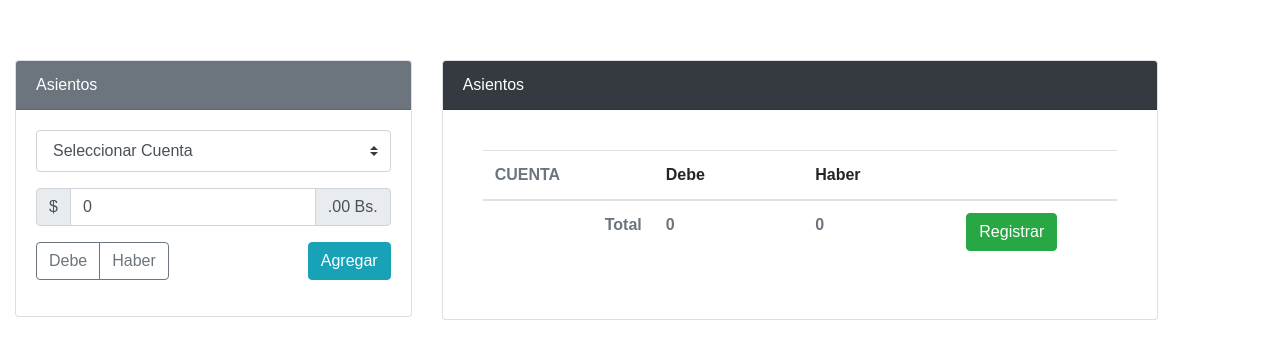
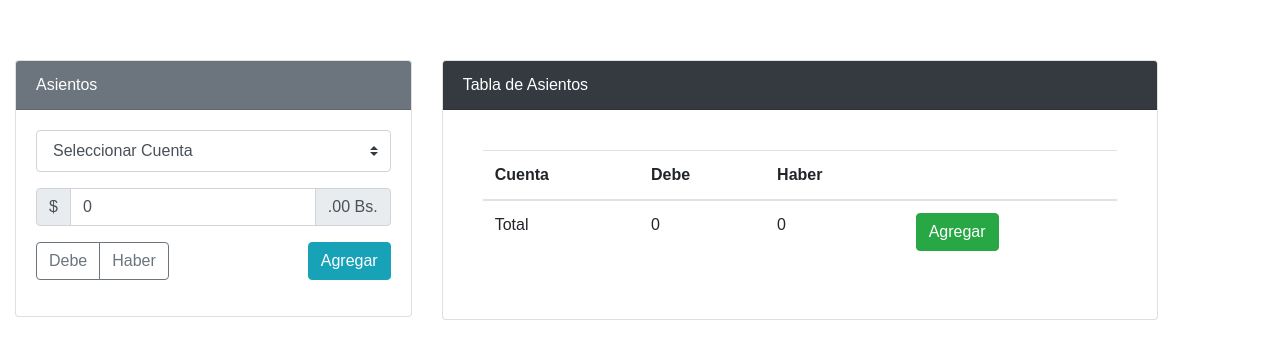
Before and after one commit to vndrd/v-accounting, a Vue app: page / in a window 1280 px wide. Shown: the top 356 px of the page. Built offline with nearby package versions, Linux system fonts and the light colour scheme.

Commit message:
switching to b-table-simple

```diff
--- /dev/null
+++ b/src/components/SimpleTable.vue
@@ -0,0 +1,84 @@
+<template>
+<b-table-simple responsive>
+  <b-thead>
+    <b-tr>
+      <b-th>Cuenta</b-th>
+      <b-th>Debe</b-th>
+      <b-th>Haber</b-th>
+      <b-th></b-th>
+    </b-tr>
+  </b-thead>
+  <b-tbody>
+    <b-tr v-for="cuenta in getAsientos" :key="cuenta.id">
+      <b-td>{{cuenta.nombre}}</b-td>
+      <b-td>{{valueOrZero(cuenta,'Debe')}}</b-td>
+      <b-td>{{valueOrZero(cuenta,'Haber')}}</b-td>
+      <b-th>
+            <b-button size="sm"
+            @click="quitarAsiento(cuenta.id)"
+            class="mr-1"
+            v-if="cuenta.id!=1000">
+                <b-icon-trash-fill />
+            </b-button>
+      </b-th>
+    </b-tr>
+  </b-tbody>
+  <b-tfoot>
+    <b-tr>
+        <b-td>Total</b-td>
+        <b-td>{{sumarDebe}}</b-td>
+        <b-td>{{sumarHaber}}</b-td>
+        <b-td>
+            <b-button variant="success" :disabled="sumarHaber!==sumarDebe">
+                Agregar
+            </b-button>
+        </b-td>
+    </b-tr>
+  </b-tfoot>
+</b-table-simple>
+</template>
+
+<script>
+import { mapGetters,mapActions } from 'vuex'
+export default {
+    name: 'SimpleTable',
+    data() {
+        return {
+
+        }
+    },
+    methods: {
+        ...mapActions(['quitarAsiento']),
+        valueOrZero(cuenta,tipo){
+            if ( cuenta.tipo === tipo  )
+                return cuenta.monto
+            return '';
+
+        },
+    },
+    computed: {
+        ...mapGetters(['getAsientos']) ,
+        sumarDebe(){
+            let sumaD = 0;
+            this.getAsientos.map(x => { if(x.tipo == 'Debe' ) {sumaD += parseInt(x.monto)}})
+            return sumaD
+        },
+        sumarHaber(){
+            let sumaD = 0;
+            this.getAsientos.map(x => { if(x.tipo == 'Haber' ) {sumaD += parseInt(x.monto)}})
+            return sumaD
+        }
+    },
+    components: {
+
+    }
+}
+</script>
+<style lang="scss">
+.tablita-move{
+    transition: transform 1s;
+}
+.table.b-table.b-table-fixed {
+    table-layout: auto !important;
+}
+</style>
--- a/src/views/Home.vue
+++ b/src/views/Home.vue
@@ -12,12 +12,12 @@
         </b-col>
         <b-col md="7" class="tabla-container">
           <b-card
-              header="Asientos"
+              header="Tabla de Asientos"
               header-text-variant="white"
               header-tag="header"
           header-bg-variant="dark">
             <b-card-body>
-              <Tabla />
+              <SimpleTable />
             </b-card-body>
           </b-card>
         </b-col>
@@ -29,7 +29,7 @@
 // @ is an alias to /src
 // import Asiento from '@/components/Asiento.vue'
 import Formulario from '@/components/Formulario.vue'
-import Tabla from '@/components/Tabla.vue'
+import SimpleTable from '@/components/SimpleTable.vue'
 export default {
   name: 'Home',
   data: function(){
@@ -64,7 +64,7 @@ export default {
   components: {
     // Asiento,
     Formulario,
-    Tabla,
+    SimpleTable,
   }
 }
 </script>
```
